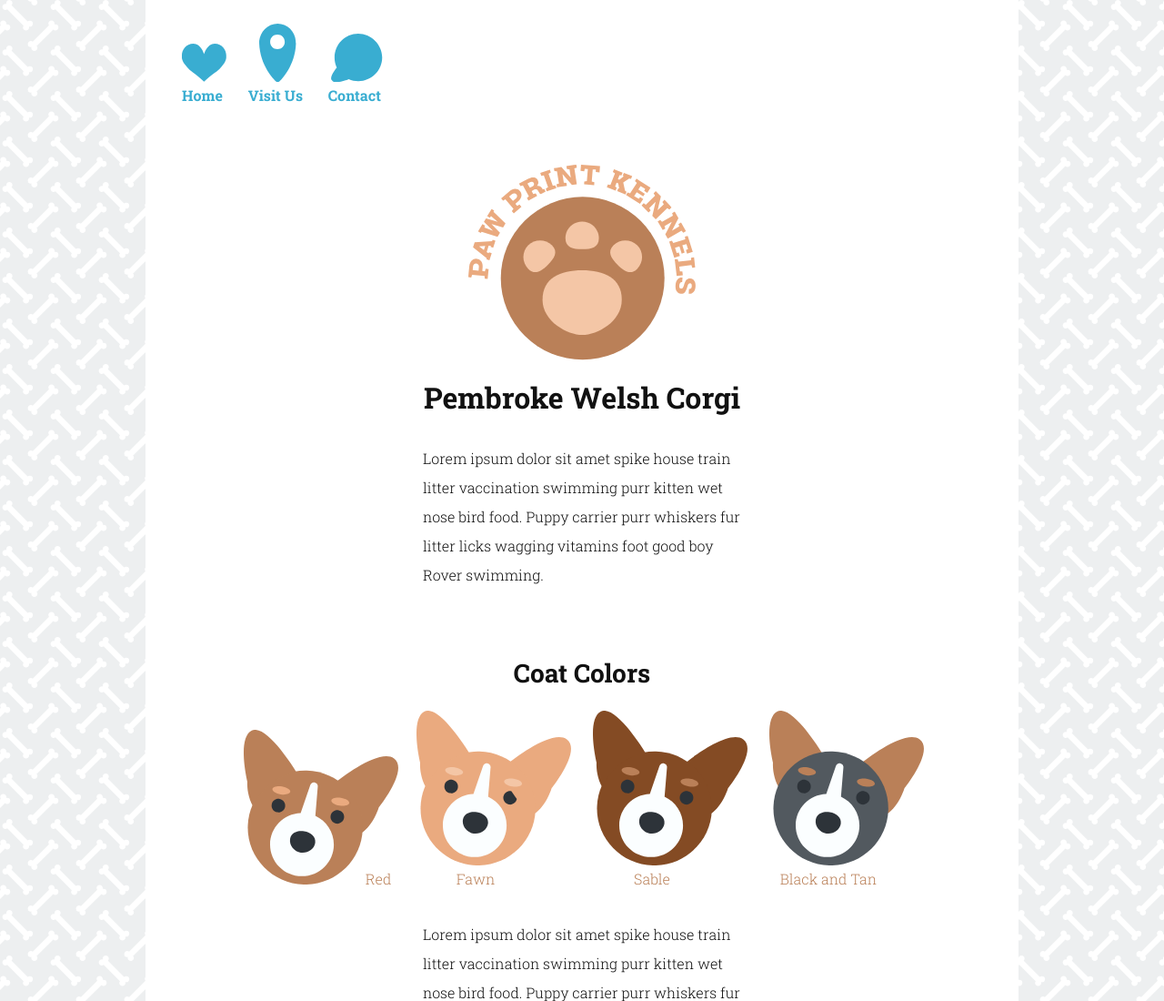
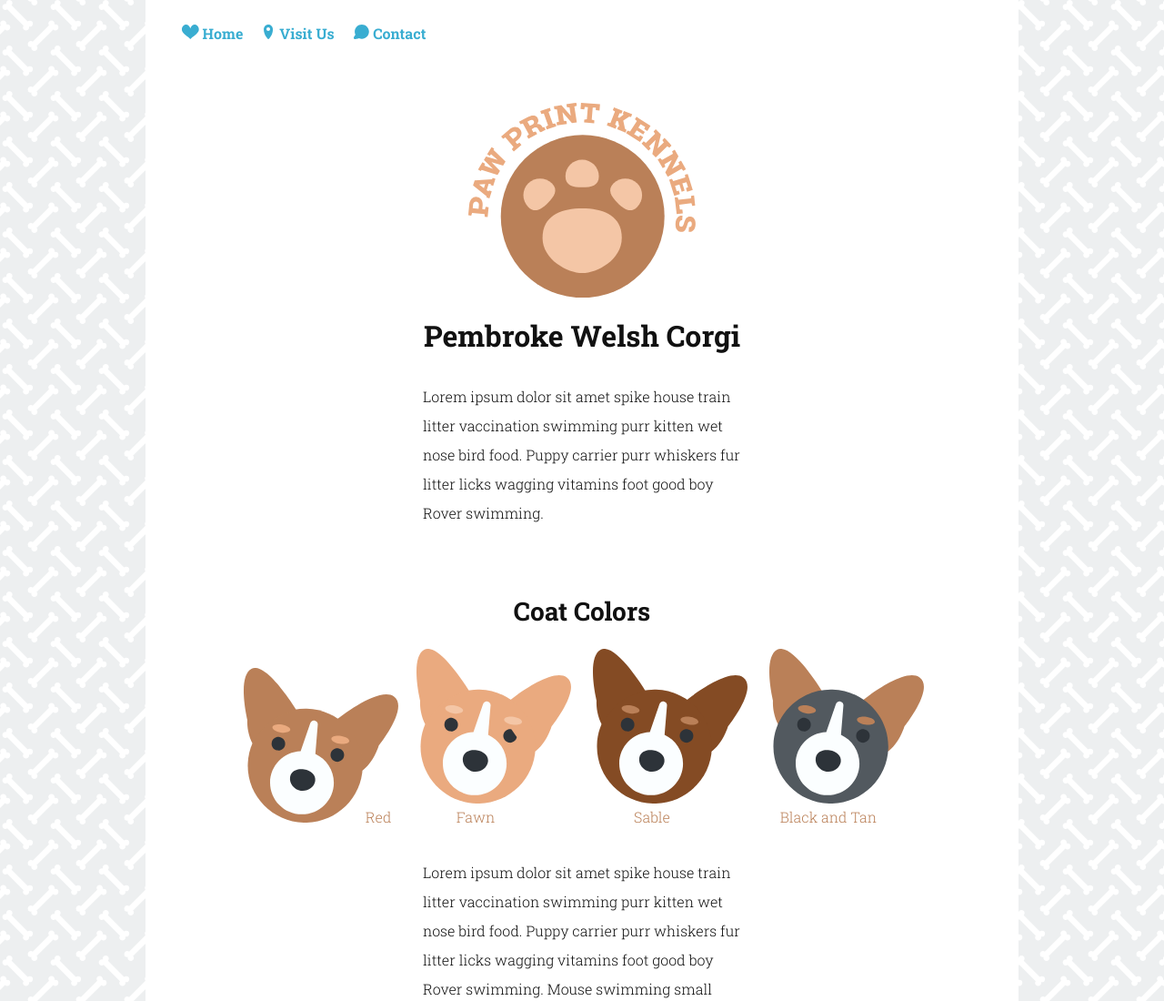
Before and after one commit to markgoho/svg-site-update, a plain HTML site: page index.html in a window 1280 px wide. Shown: the top 1100 px of the page at 91% size. Drawn offline with Linux system fonts and the light colour scheme.

Commit message:
Resize and place svg nav icons

```diff
--- a/index.html
+++ b/index.html
@@ -19,9 +19,9 @@
           <ul>
             <li>
               <a href="#">
-                <svg version="1.1" id="Layer_1" xmlns="http://www.w3.org/2000/svg" xmlns:xlink="http://www.w3.org/1999/xlink" x="0px" y="0px"
+                <svg class="heart" version="1.1" id="Layer_1" xmlns="http://www.w3.org/2000/svg" xmlns:xlink="http://www.w3.org/1999/xlink" x="0px" y="0px"
    viewBox="0 0 28 24" style="enable-background:new 0 0 28 24;" xml:space="preserve">
-                  <path class="heart" d="M28,7.1C28,4.2,25.5,0,20.7,0C15.8,0,14,6.6,14,6.6S12.2,0,7.3,0C2.5,0,0,4.2,0,7.1c0,2.1-0.6,3.7,4.2,8.7
+                  <path d="M28,7.1C28,4.2,25.5,0,20.7,0C15.8,0,14,6.6,14,6.6S12.2,0,7.3,0C2.5,0,0,4.2,0,7.1c0,2.1-0.6,3.7,4.2,8.7
                     C6.3,18,9.7,19.7,14,24c4.3-4.3,7.8-6,9.8-8.1C28.6,10.9,28,9.2,28,7.1z"/>
                 </svg>
                 <span>Home</span>
@@ -29,9 +29,9 @@
             </li>
             <li>
               <a href="#">
-                <svg version="1.1" id="Layer_1" xmlns="http://www.w3.org/2000/svg" xmlns:xlink="http://www.w3.org/1999/xlink" x="0px" y="0px"
+                <svg class="pin" version="1.1" id="Layer_1" xmlns="http://www.w3.org/2000/svg" xmlns:xlink="http://www.w3.org/1999/xlink" x="0px" y="0px"
    viewBox="0 0 24 24" style="enable-background:new 0 0 24 24;" xml:space="preserve">
-                  <path class="pin" d="M19.5,7.1C19.3,3.2,16,0,12.1,0c0,0,0,0,0,0c0,0,0,0,0,0c-2,0-3.9,0.8-5.3,2.2c-1.3,1.3-2.1,3-2.3,4.9
+                  <path d="M19.5,7.1C19.3,3.2,16,0,12.1,0c0,0,0,0,0,0c0,0,0,0,0,0c-2,0-3.9,0.8-5.3,2.2c-1.3,1.3-2.1,3-2.3,4.9
                     c0,0.1,0,0.9,0,0.9c0.3,9.3,6.2,15,6.9,15.7c0.2,0.2,0.4,0.3,0.7,0.3c0.2,0,0.5-0.1,0.7-0.3c0.7-0.6,6.5-6.4,6.8-15.6
                     C19.5,7.9,19.5,7.2,19.5,7.1z M9,7.5c0-1.7,1.3-3,3-3c1.7,0,3,1.3,3,3c0,1.7-1.3,3-3,3C10.3,10.5,9,9.2,9,7.5z"/>
                 </svg>
@@ -40,9 +40,9 @@
             </li>
             <li>
               <a href="#">
-                <svg version="1.1" id="Layer_1" xmlns="http://www.w3.org/2000/svg" xmlns:xlink="http://www.w3.org/1999/xlink" x="0px" y="0px"
+                <svg class="bubble" version="1.1" id="Layer_1" xmlns="http://www.w3.org/2000/svg" xmlns:xlink="http://www.w3.org/1999/xlink" x="0px" y="0px"
    viewBox="0 0 28 24" style="enable-background:new 0 0 28 24;" xml:space="preserve">
-                  <path class="bubble" d="M10.1,22.5c1.5,0.7,3.1,1,4.8,1c6.5,0,11.8-5.3,11.8-11.8C26.6,5.3,21.3,0,14.8,0C8.3,0,3.1,5.3,3.1,11.8
+                  <path d="M10.1,22.5c1.5,0.7,3.1,1,4.8,1c6.5,0,11.8-5.3,11.8-11.8C26.6,5.3,21.3,0,14.8,0C8.3,0,3.1,5.3,3.1,11.8
                     c0,1.8,0.4,3.5,1.1,5c-0.1,0.1-3.9,4.8-2.5,6.2l0.5,0.5C3.7,25,9.9,22.7,10.1,22.5z"/>
                 </svg>
                 <span>Contact</span>
--- a/styles.css
+++ b/styles.css
@@ -38,16 +38,26 @@ header {
     padding-bottom: 50px;
     text-align: left;
   }
+
+  header nav ul {
+    display: flex;
+  }
+
   header nav ul li {
-    display: inline-block;
+    display: block;
     margin-right: 20px;
-    height: 14px;
+
   }
   header h1 {
     line-height: 1em;
   }
 
-.heart, .pin, .bubble {fill:#39ADD1;}
+.heart,
+.pin,
+.bubble {
+  fill:#39ADD1;
+  height: 16px;
+}
 
 .logo {
   width: 250px;
```
